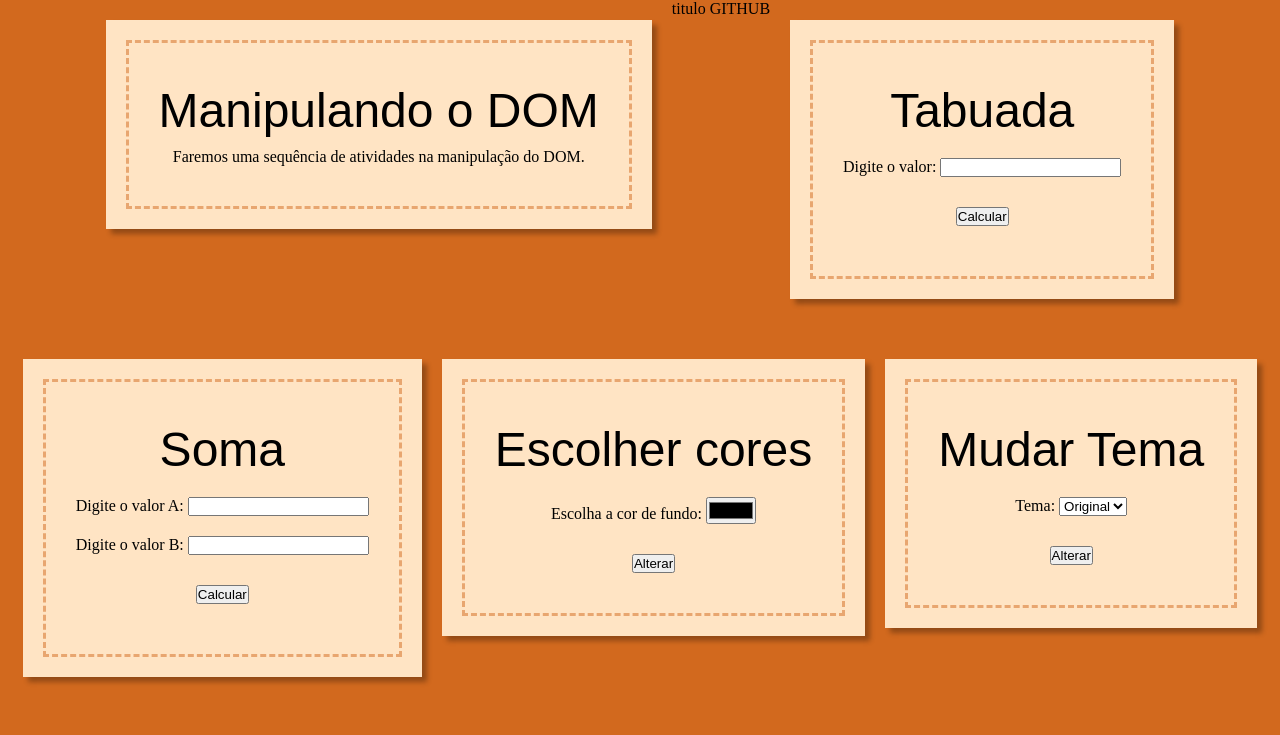
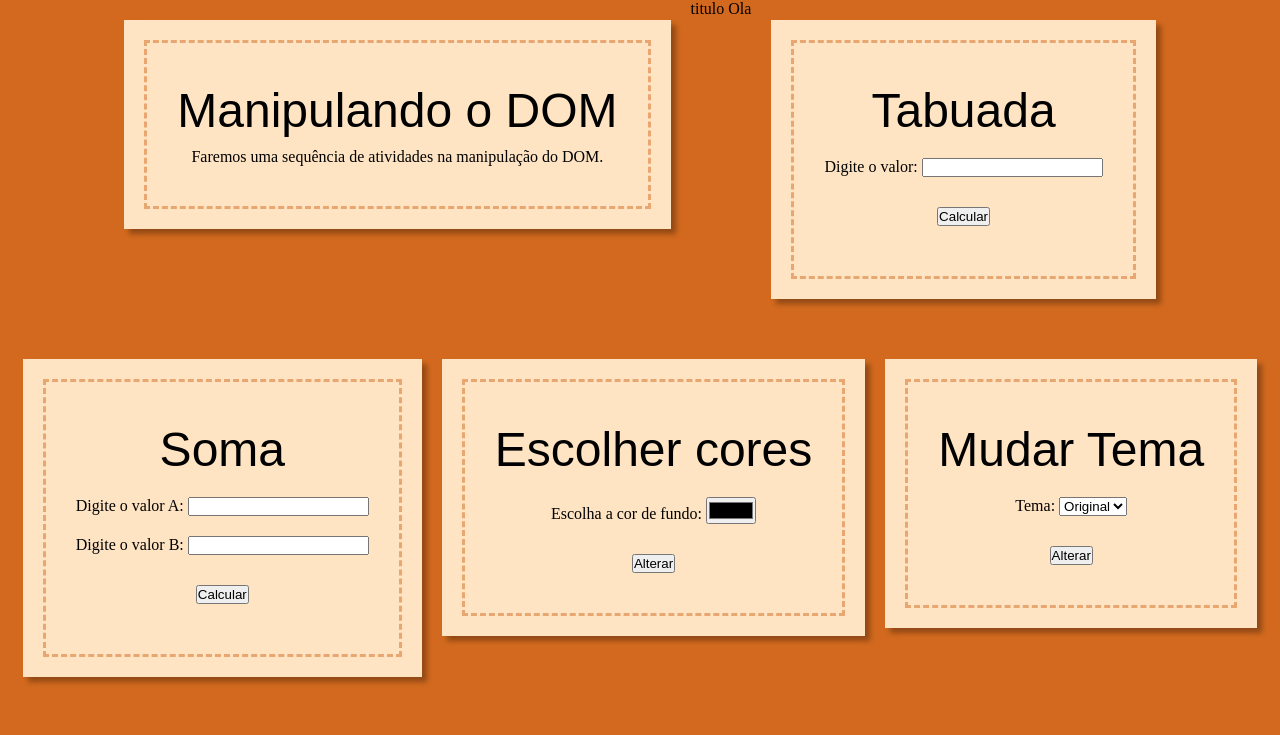
Before and after one commit to AdrianoRAraujo365/site--2-, a plain HTML site: page site/index.html in a window 1280 px wide. Shown: the top 735 px of the page. Drawn offline with nearby package versions, Linux system fonts and the light colour scheme; a web font is replaced by a local one.

Commit message:
teste ola

```diff
--- a/site/index.html
+++ b/site/index.html
@@ -23,7 +23,7 @@
             </div>
 
         </div>
-        <p>titulo GITHUB</p>
+        <p>titulo Ola</p>
 
 
         <!-- Tabuada -->
```
